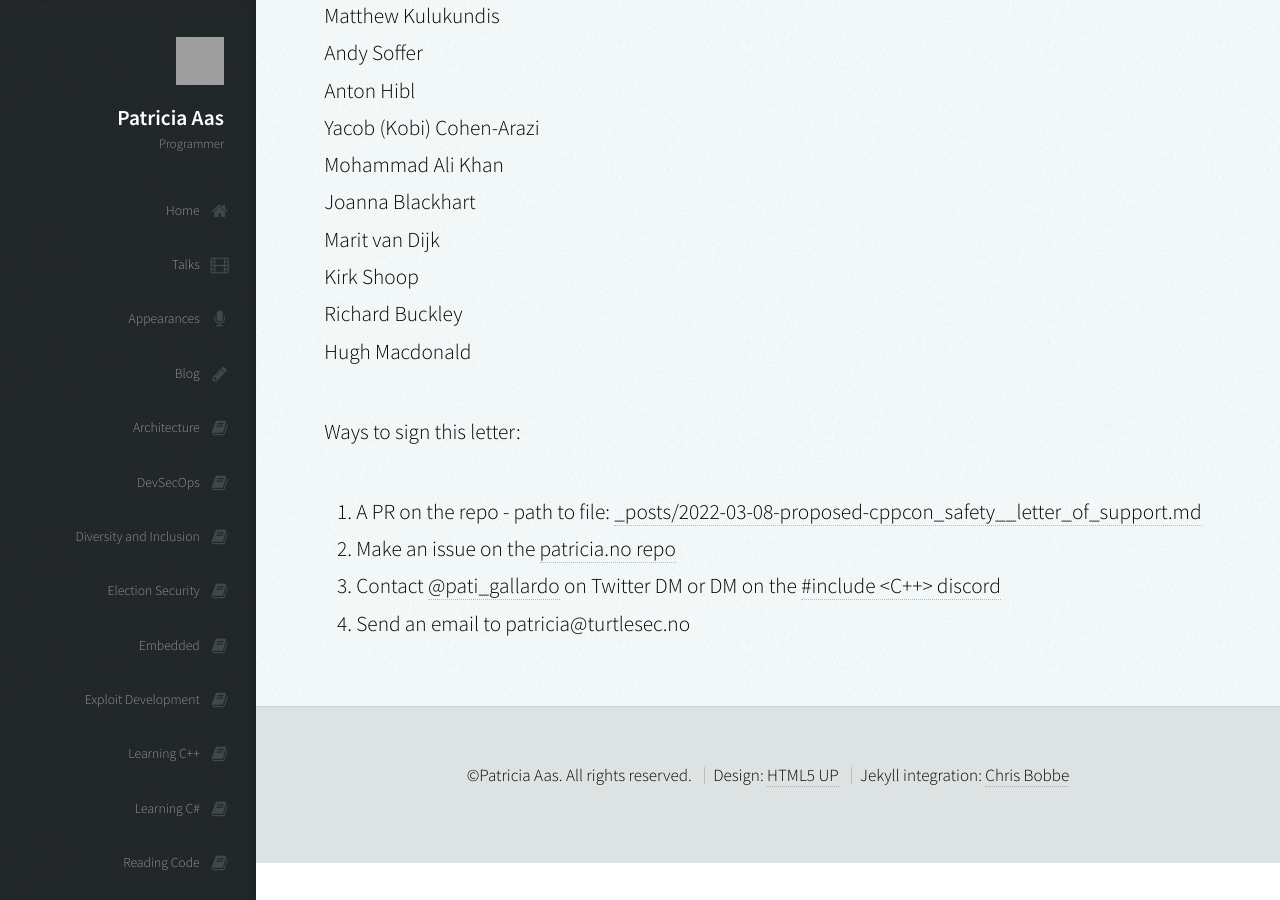
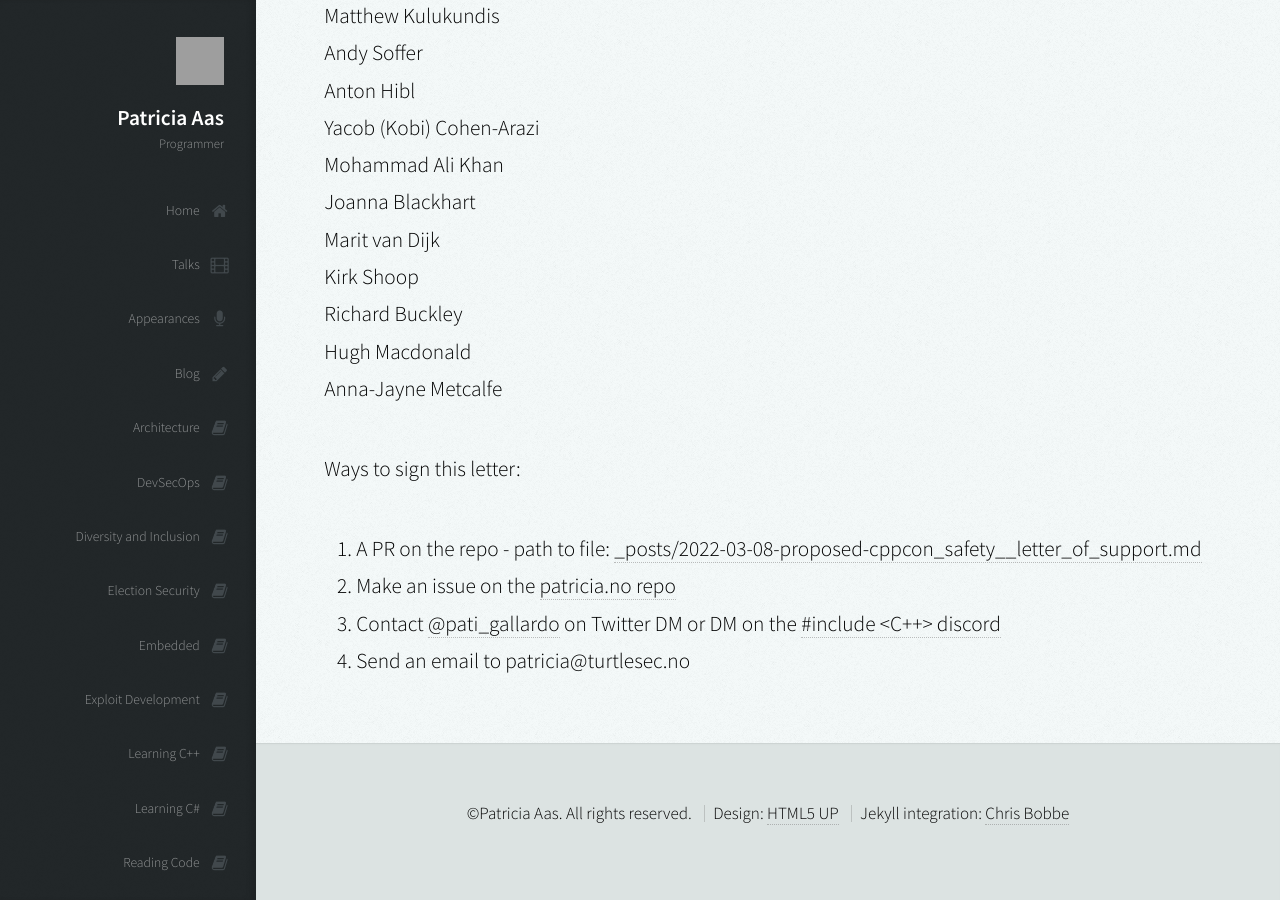
Before and after one commit to patricia-gallardo/patricia-gallardo.github.io, a Jekyll site: the page built from _posts/2022-03-08-proposed-cppcon_safety__letter_of_support.md, in a window 1280 px wide and 900 px high, scrolled down 3544 px. Built offline with Jekyll 4.4.1, drawn with Linux system fonts in a browser that asks for light colours; nearby versions of some CDN libraries; grey boxes are pictures that could not be loaded.

Commit message:
Update 2022-03-08-proposed-cppcon_safety__letter_of_support.md
Adding my signature.

```diff
--- a/_posts/2022-03-08-proposed-cppcon_safety__letter_of_support.md
+++ b/_posts/2022-03-08-proposed-cppcon_safety__letter_of_support.md
@@ -103,6 +103,7 @@ Marit van Dijk <br>
 Kirk Shoop <br>
 Richard Buckley <br>
 Hugh Macdonald <br>
+Anna-Jayne Metcalfe <br>
 
 
 Ways to sign this letter:
```
